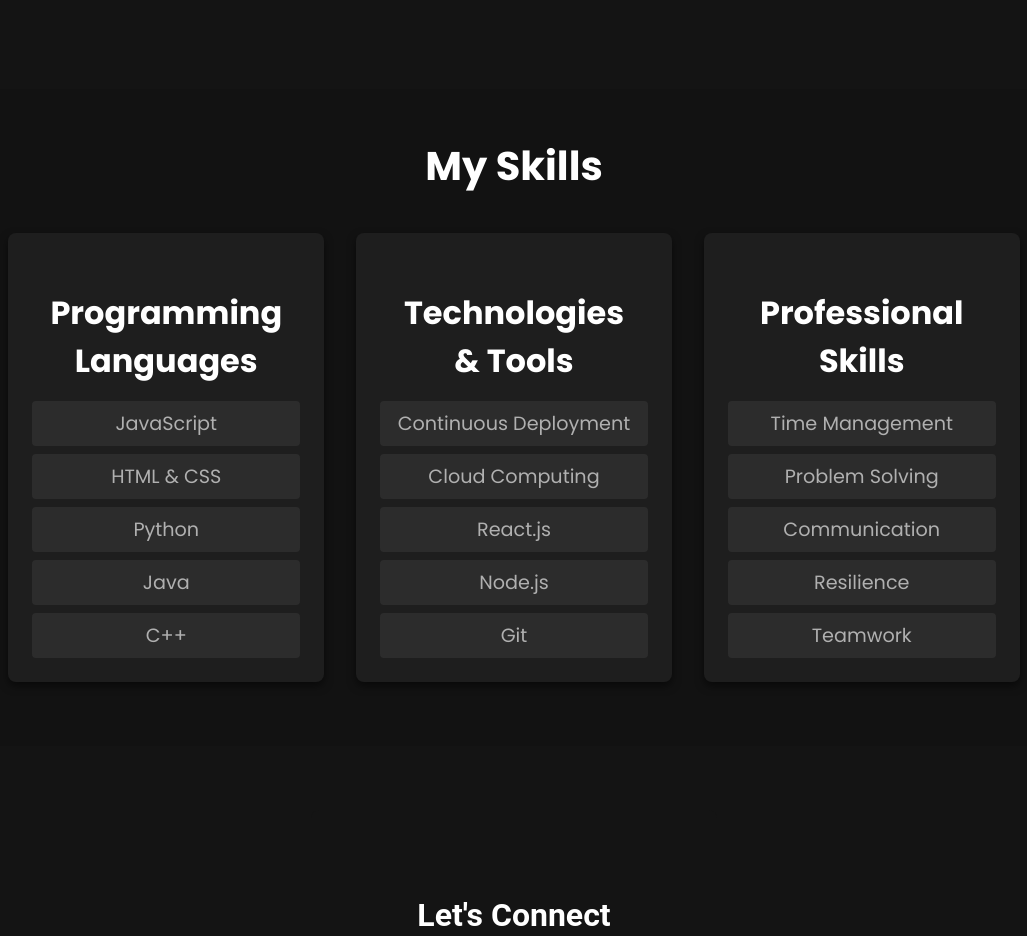
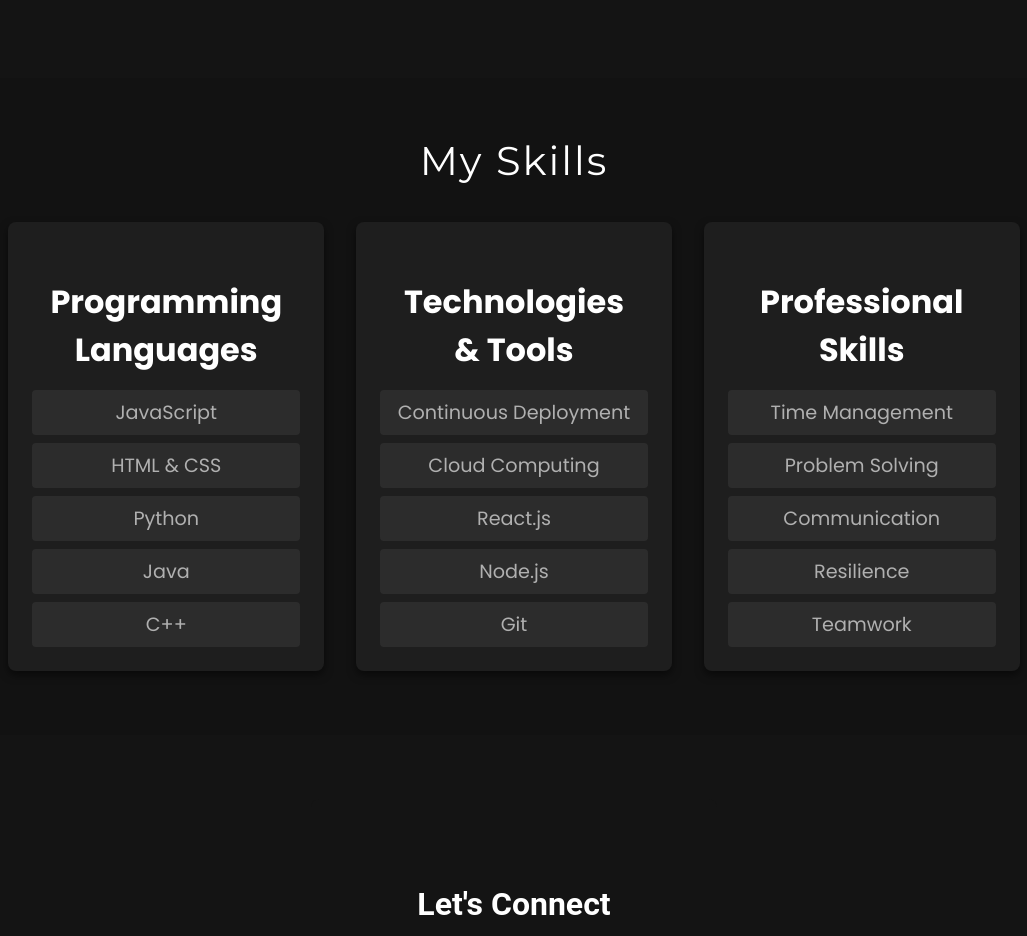
Before and after one commit to Luke7787/Portfolio, a plain HTML site: page portfolio.html in a window 1280 px wide. Shown: the part 4240-5176 px from the top of the page, without its empty margins (126-1153 px from the left). Drawn offline with Linux system fonts and the light colour scheme.

Commit message:
touch up

```diff
--- a/portfolio.css
+++ b/portfolio.css
@@ -779,6 +779,9 @@ h2 {
 .skills-intro h4 {
     font-size: 2.5em; /* Larger font size for emphasis */
     color: #fff; /* Text color */
+    font-family: 'Montserrat', sans-serif;
+    letter-spacing: 0.05em;
+    font-weight: 400;
 }
 
 #ending {
```
